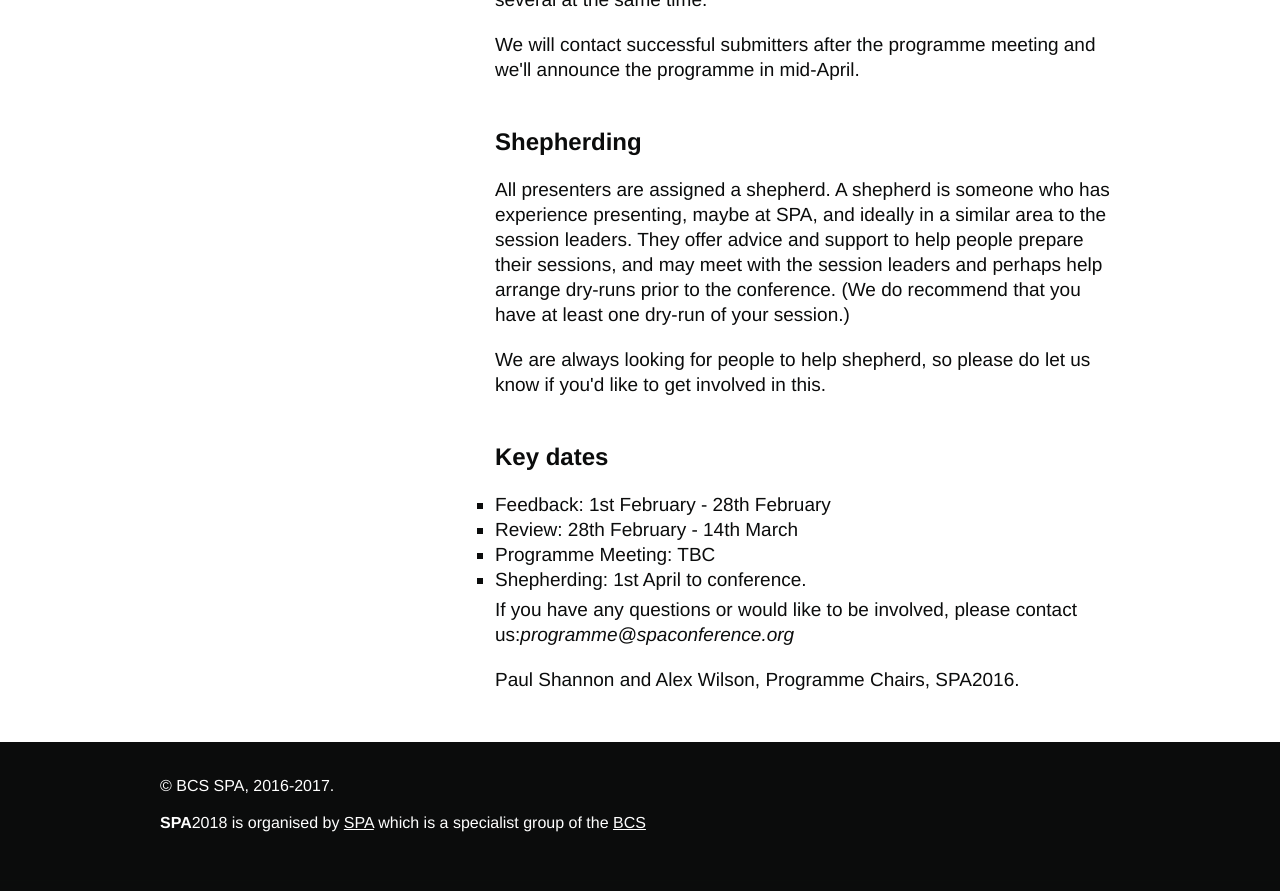
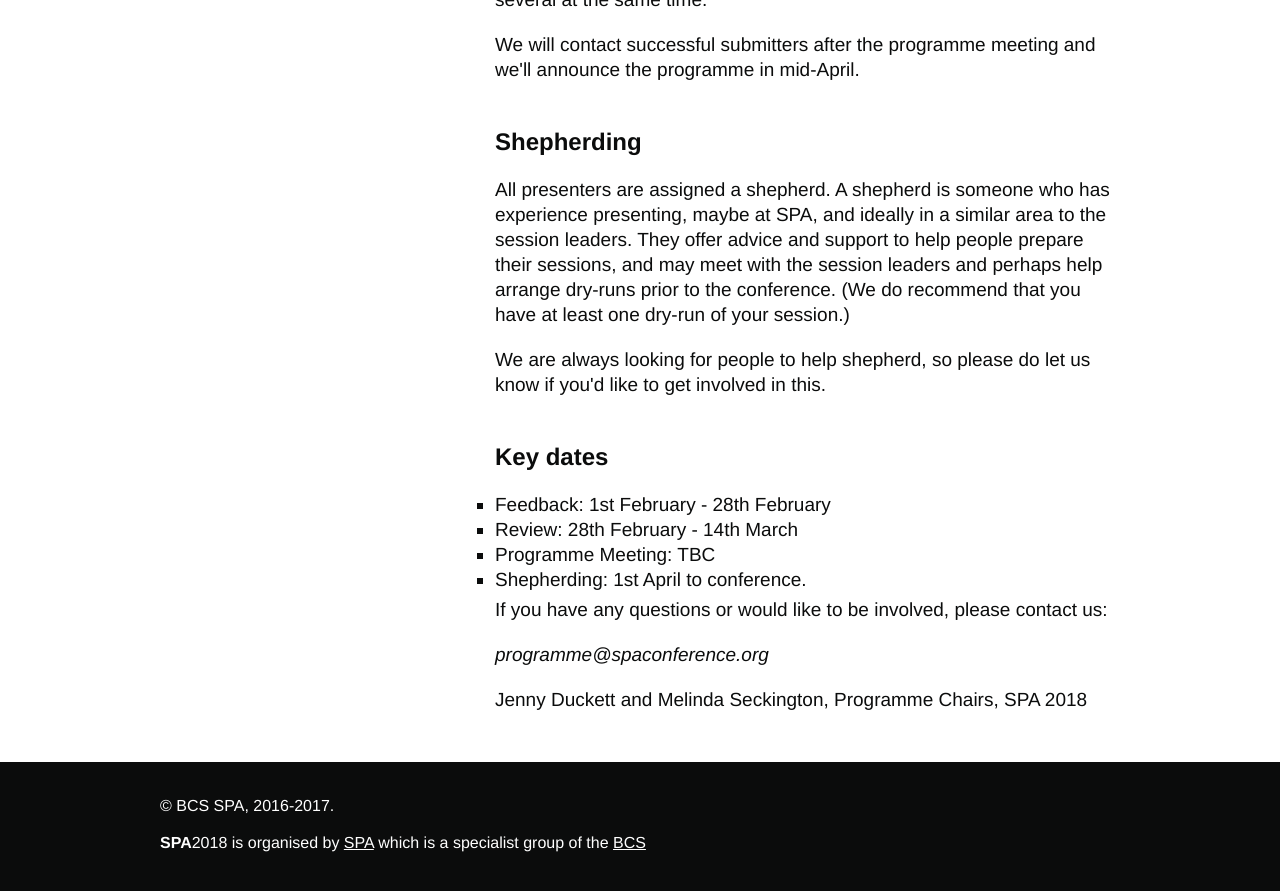
Before and after one commit to spaconference/spa-website, a Jekyll site: the page built from submission-stages.md, in a window 1280 px wide and 900 px high, scrolled down 2449 px. Shown: the top 891 px of the window. Built offline with Jekyll 4.4.1, drawn with Linux system fonts in a browser that asks for light colours.

Commit message:
Update programme chair names for 2018

```diff
--- a/submission-stages.md
+++ b/submission-stages.md
@@ -42,5 +42,6 @@ has-nav: lead-a-session
 <li>Shepherding: 1st April to conference.</li>
 </ul>
 </ol></ol>
-<p>If you have any questions or would like to be involved, please contact us:<em>programme@spaconference.org</em></p>
-<p>Paul Shannon and Alex Wilson, Programme Chairs, SPA2016.</p>
+<p>If you have any questions or would like to be involved, please contact us:</p>
+<p><em>programme@spaconference.org</em></p>
+<p>Jenny Duckett and Melinda Seckington, Programme Chairs, SPA 2018</p>
```
